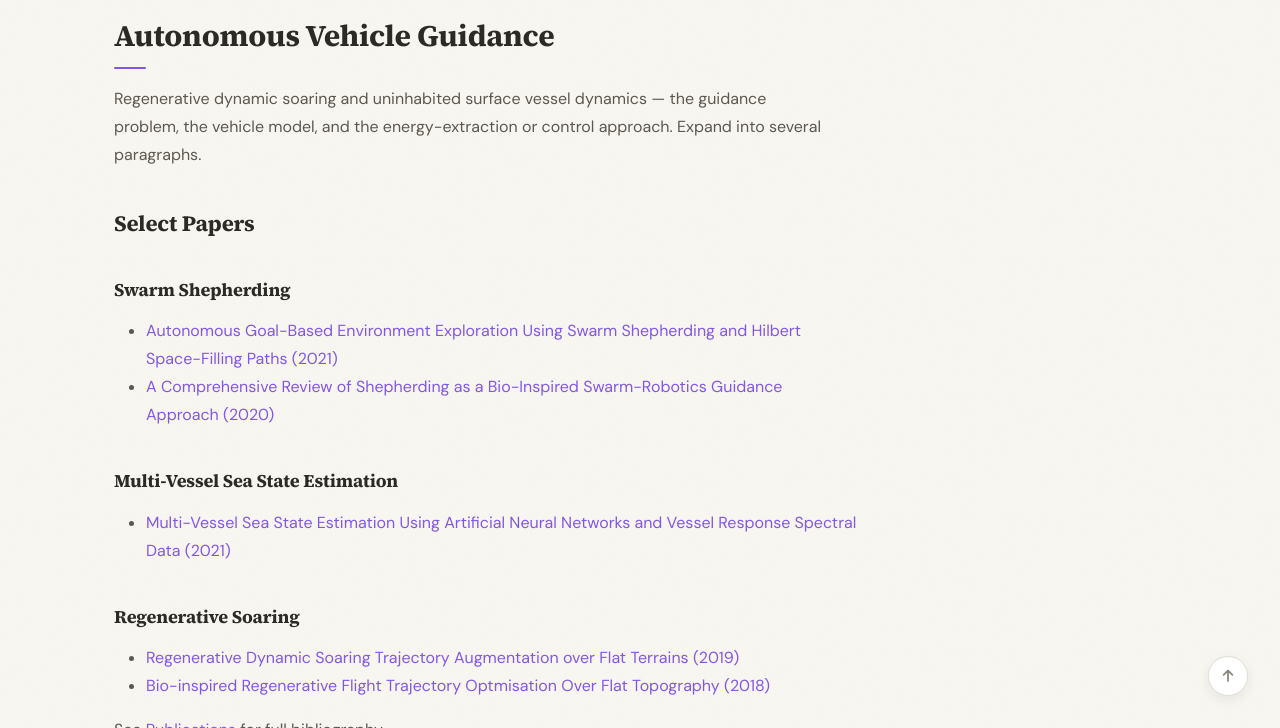
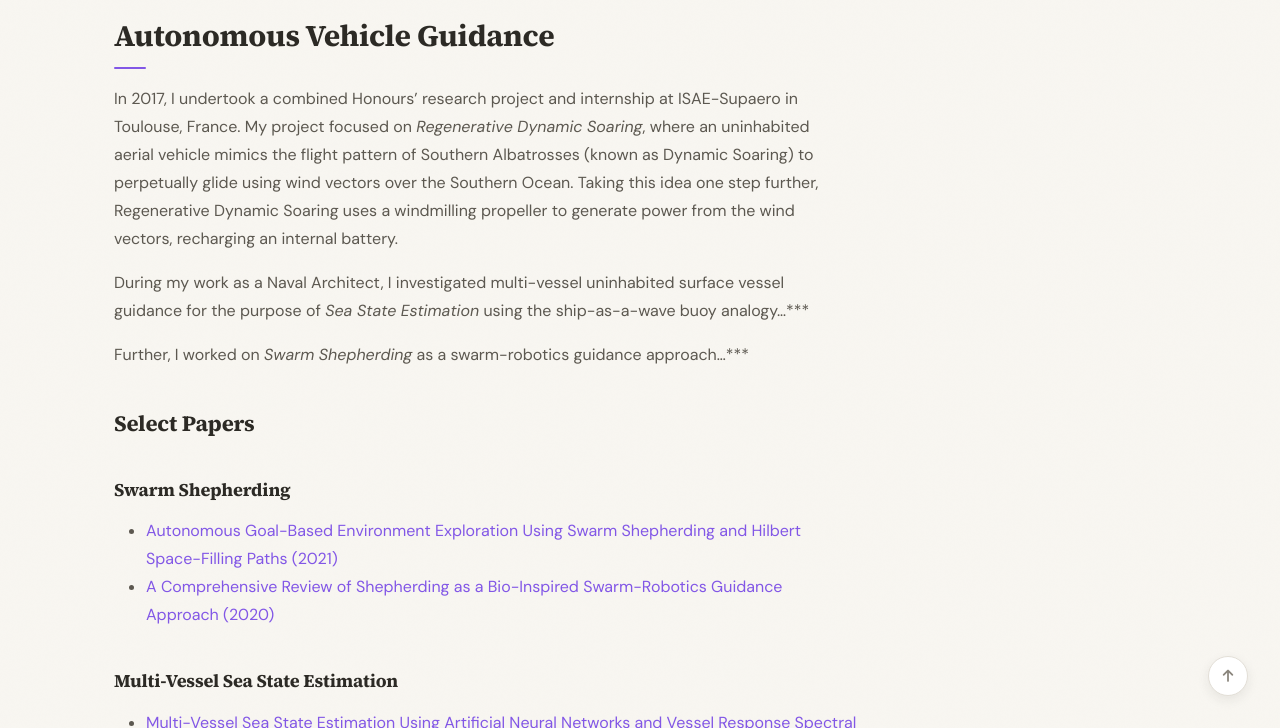
Before and after one commit to nathanklong/nathanklong.github.io, a Jekyll site: the page built from _pages/research-autonomous-vehicle-guidance.md, in a window 1280 px wide and 900 px high, scrolled down 505 px, cut to the strip 172-900 px from the top of the window. Built offline with Jekyll 4.4.1, drawn with Linux system fonts in a browser that asks for light colours; a style sheet for code colours, icons or effects is not loaded.

Commit message:
Expand Autonomous Vehicle Guidance section with research details
Added detailed descriptions of research projects on Regenerative Dynamic Soaring and multi-vessel guidance.

```diff
--- a/_pages/research-autonomous-vehicle-guidance.md
+++ b/_pages/research-autonomous-vehicle-guidance.md
@@ -7,9 +7,14 @@ permalink: /research/autonomous-vehicle-guidance/
 <img src="{{ site.url }}{{ site.baseurl }}/images/research/DT18_Closed_Maneuvers.svg" alt="Closed dynamic soaring maneuvers" style="width: 100%; height: auto; border-radius: var(--radius); margin-bottom: var(--space-6);">
 
 ## Autonomous Vehicle Guidance
-Regenerative dynamic soaring and uninhabited surface vessel dynamics — the
-guidance problem, the vehicle model, and the energy-extraction or control
-approach. Expand into several paragraphs.
+
+In 2017, I undertook a combined Honours' research project and internship at ISAE-Supaero in Toulouse, France. My project focused on *Regenerative Dynamic Soaring*, where an uninhabited aerial vehicle mimics the flight pattern of Southern Albatrosses (known as Dynamic Soaring) to perpetually glide using wind vectors over the Southern Ocean. Taking this idea one step further, Regenerative Dynamic Soaring uses a windmilling propeller to generate power from the wind vectors, recharging an internal battery.
+
+During my work as a Naval Architect, I investigated multi-vessel uninhabited surface vessel guidance for the purpose of *Sea State Estimation* using the ship-as-a-wave buoy analogy...***
+
+Further, I worked on *Swarm Shepherding* as a swarm-robotics guidance approach...***
+
+
 
 ### Select Papers
 
```
